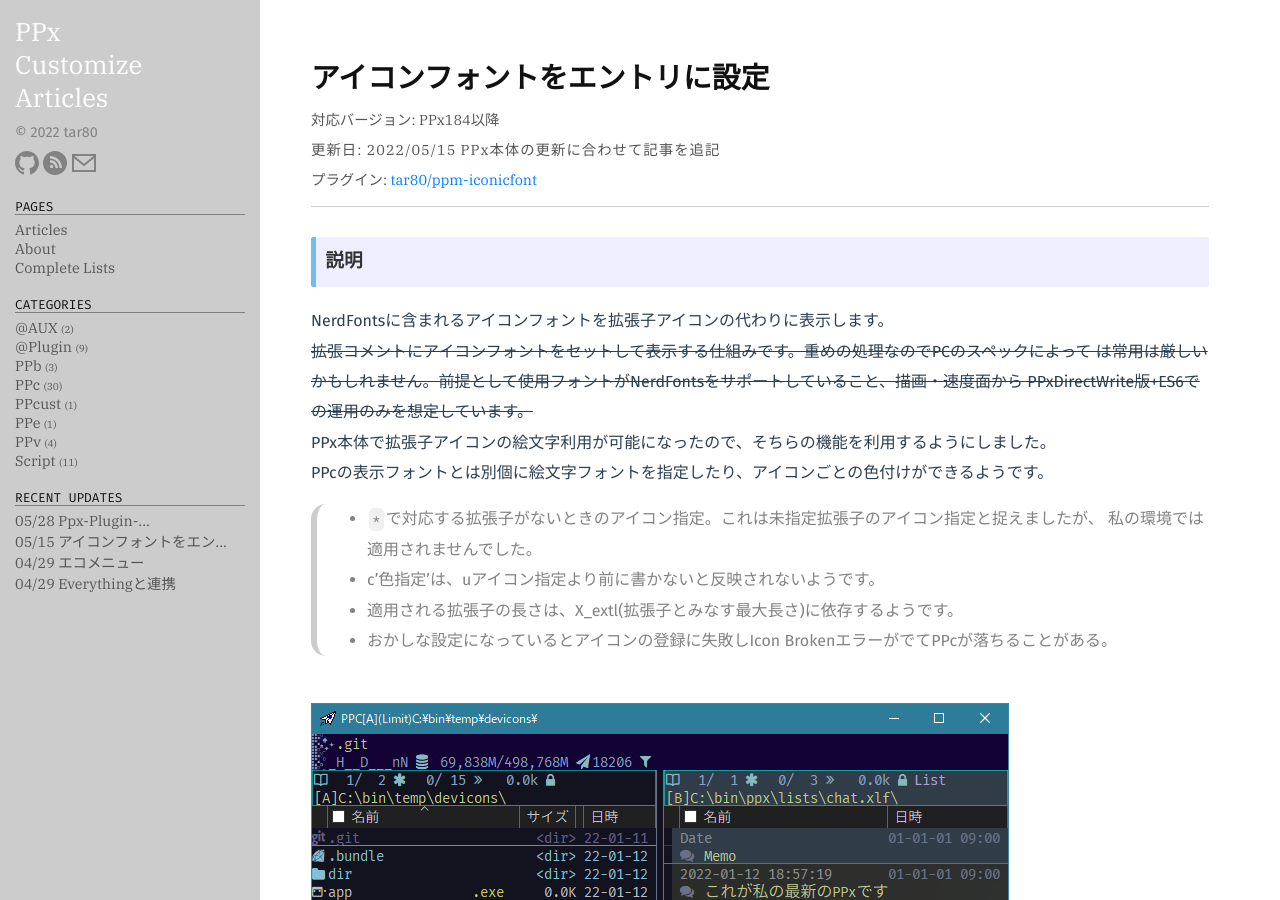
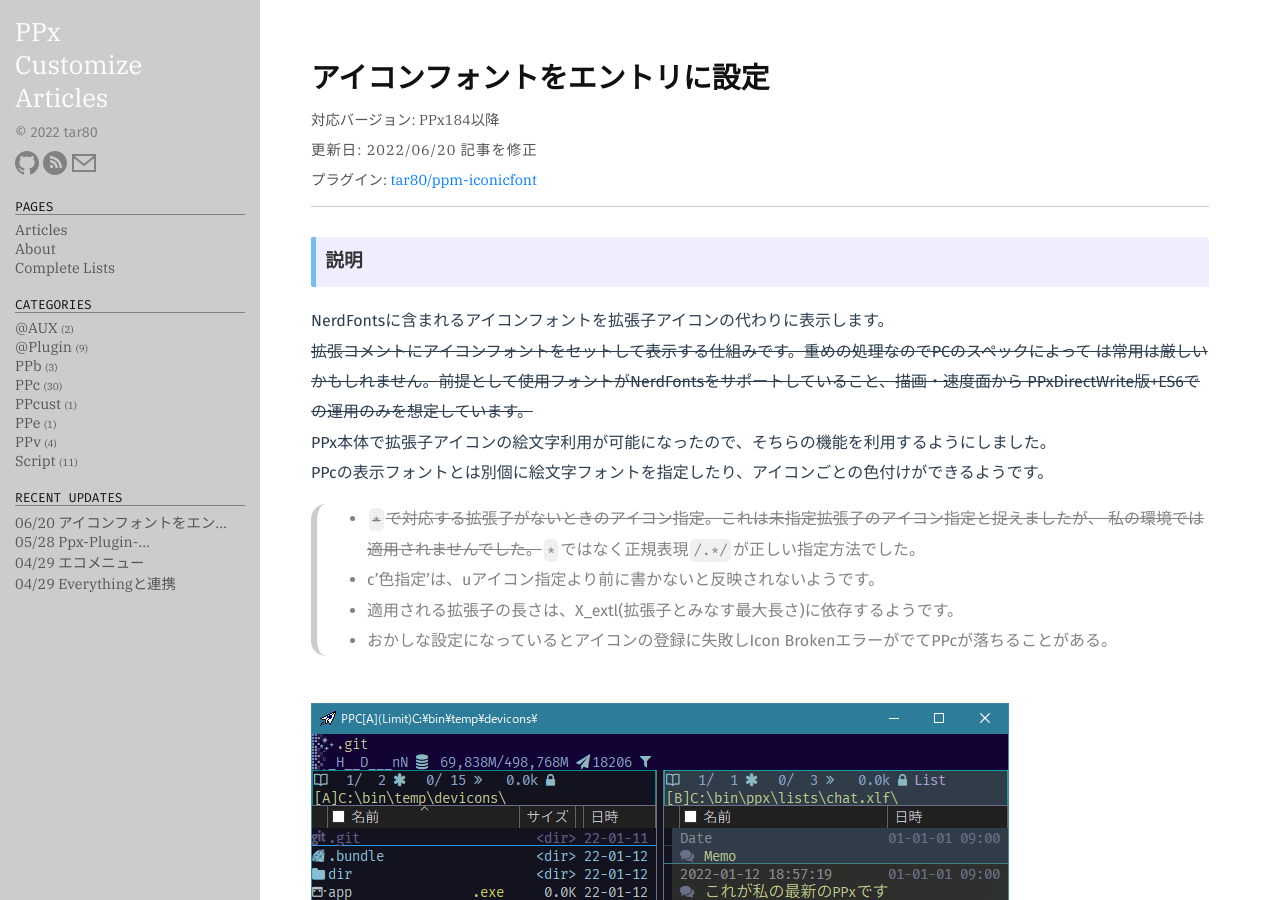
Before and after one commit to tar80/pages-pca, a Jekyll site: the page built from _posts/22-01-15-set_iconicfont.md, in a window 1280 px wide and 900 px high. Built offline with Jekyll 4.4.1, drawn with Linux system fonts in a browser that asks for light colours; some web fonts are replaced.

Commit message:
Fix 記事を修正

```diff
--- a/_posts/22-01-15-set_iconicfont.md
+++ b/_posts/22-01-15-set_iconicfont.md
@@ -2,8 +2,8 @@
 layout: post
 title: アイコンフォントをエントリに設定
 version: PPx184以降
-date: 2022-05-15
-comment: PPx本体の更新に合わせて記事を追記
+date: 2022-06-20
+comment: 記事を修正
 repository: tar80/ppm-iconicfont
 categories: PPc @plugin
 ---
@@ -18,8 +18,8 @@
 PPx本体で拡張子アイコンの絵文字利用が可能になったので、そちらの機能を利用するようにしました。
 PPcの表示フォントとは別個に絵文字フォントを指定したり、アイコンごとの色付けができるようです。
 
-> - `*`で対応する拡張子がないときのアイコン指定。これは未指定拡張子のアイコン指定と捉えましたが、
-    私の環境では適用されませんでした。
+> - ~~`*`で対応する拡張子がないときのアイコン指定。これは未指定拡張子のアイコン指定と捉えましたが、
+    私の環境では適用されませんでした。~~`*`ではなく正規表現`/.*/`が正しい指定方法でした。
 > - c'色指定'は、uアイコン指定より前に書かないと反映されないようです。
 > - 適用される拡張子の長さは、X\_extl(拡張子とみなす最大長さ)に依存するようです。
 > - おかしな設定になっているとアイコンの登録に失敗しIcon BrokenエラーがでてPPcが落ちることがある。
```
